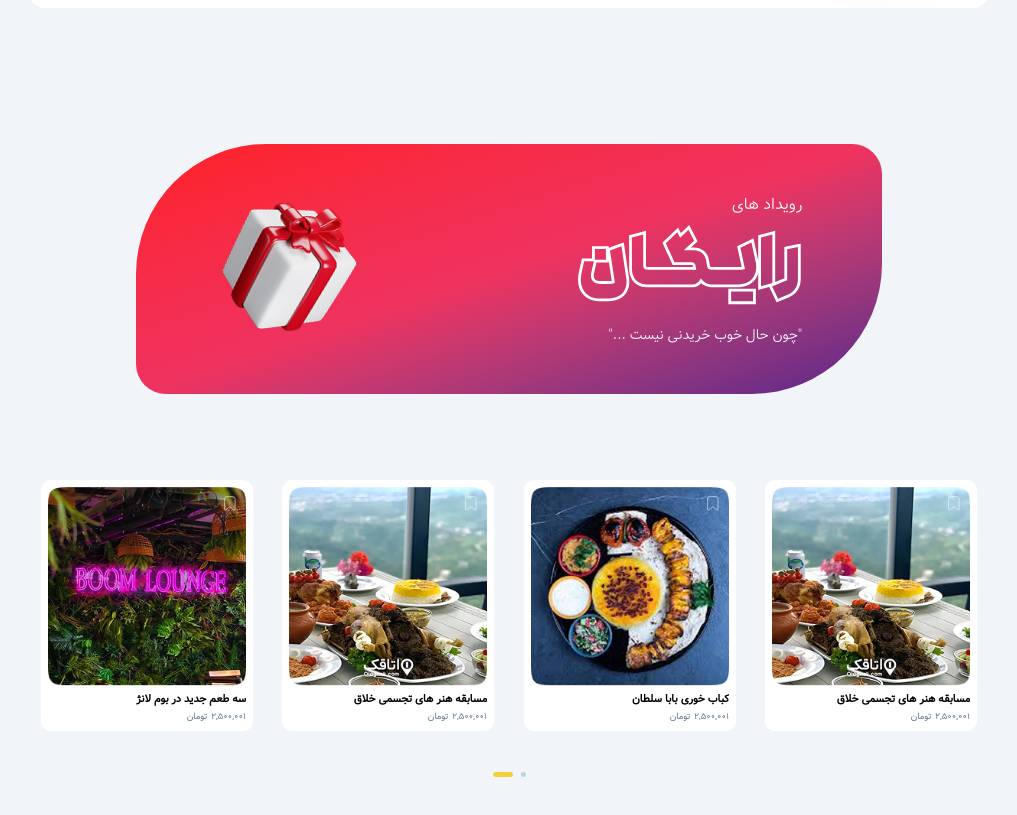
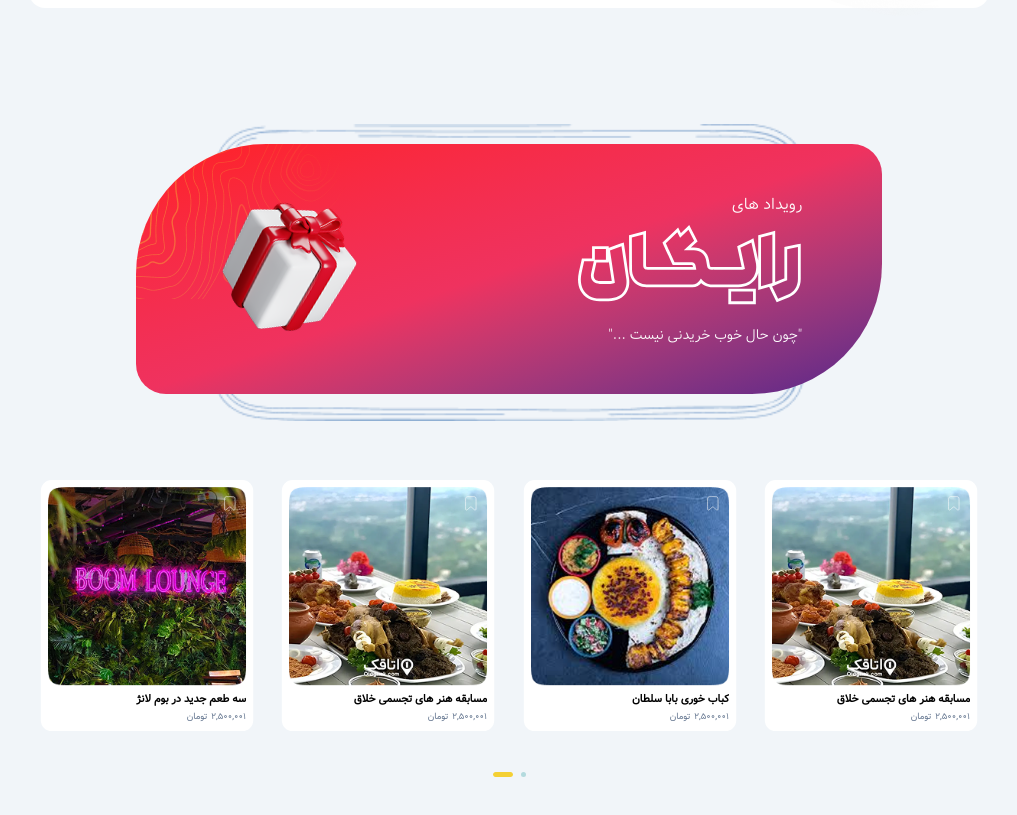
Before and after one commit to MohammadSoleimanikia/assignment, a React (Vite) app: page / in a window 1280 px wide. Shown: the part 2481-3296 px from the top of the page, without its empty margins (131-1148 px from the left). Built offline with nearby package versions, Linux system fonts and the light colour scheme.

Commit message:
add pattern to banner

```diff
--- a/src/components/freeEvents/Banner.tsx
+++ b/src/components/freeEvents/Banner.tsx
@@ -2,6 +2,7 @@ export default function Banner() {
     return (
         <div className="relative w-full md:w-9/12 lg:w-7/12 md:mx-auto  py-10 flex items-center justify-center">
             {/* banner container */}
+            <img alt="" className="absolute top-5 h-[90%] w-[80%]" src="/public/images/freeEvents/lines.png"  />
             <div
                 className="
                     relative z-10 w-full overflow-hidden
@@ -12,6 +13,7 @@ export default function Banner() {
                     md:rounded-tl-[130px] md:rounded-tr-[30px] md:rounded-bl-[30px] md:rounded-br-[130px]
                 "
             >
+                <img alt="" src="/public/pattern.png" className="absolute top-0 left-0" />
                 {/* right text */}
                 <div className="relative text-right space-y-1 md:space-y-2">
                     <p className="text-sm md:text-base font-light">
```
Also changed, not shown: public/pattern.png (added).
